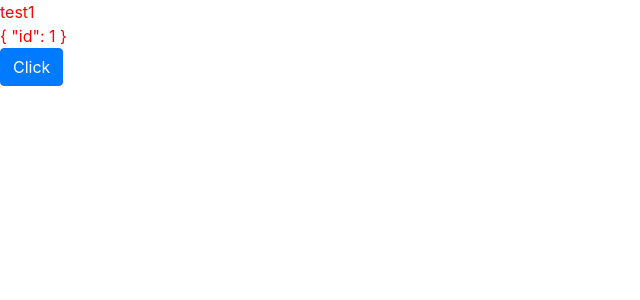
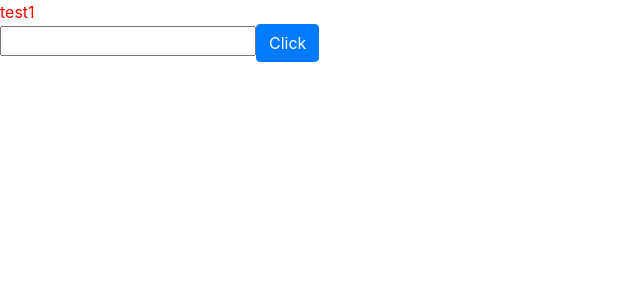
Before and after one commit to Bigdata92/vue3-project, a Vue app: page / in a window 1280 px wide. Shown: the top 300 px of the page, without its empty margins (0-640 px from the left). Built offline with nearby package versions, Linux system fonts and the light colour scheme.

Commit message:
08 데이터 바인딩
input tag에서 v-bind를 이용하여, :type, :class, :value 등에 변수로 사용하여 유동적으로 사용 가능

```diff
--- a/src/App.vue
+++ b/src/App.vue
@@ -1,30 +1,30 @@
 <template>  <!-- vue 구성요소1 template - html -->
   <div class="name-style">{{ name }}</div>
-  <div class="name-style">{{ reactiveName }}</div>
+  <input :type="type" :value="name" :class="name"> <!-- 변수 name을 input value에 binding -->
   <button class="btn btn-primary" @click="click">
     Click
   </button>
 </template>
 
 <script>  // vue 구성요소2 script - js
-import {ref, reactive} from 'vue';
+import {ref} from 'vue';
 
 export default {
   setup() {
     const name = ref('test1');  // ref: 기본 자료형, Object, Array
-    const reactiveName = reactive({ // reactive: Object, Array
-      id: 1
-    });
+    const type = ref('number'); // input type 변수 가능
+    const nameClass = ref('');  // class로 변수 가능
 
     const click = () => {
       name.value = 'test2'; // ref는 data 접근시 .value 붙여야함
-      reactiveName.id = 2;  // reactive는 data 접근시 .요소 붙여야 함
+      type.value = 'text';
+      nameClass.value = 'name';
     }
 
     return {
       name,
       click,
-      reactiveName,
+      type,
     };
   }
 }
```
